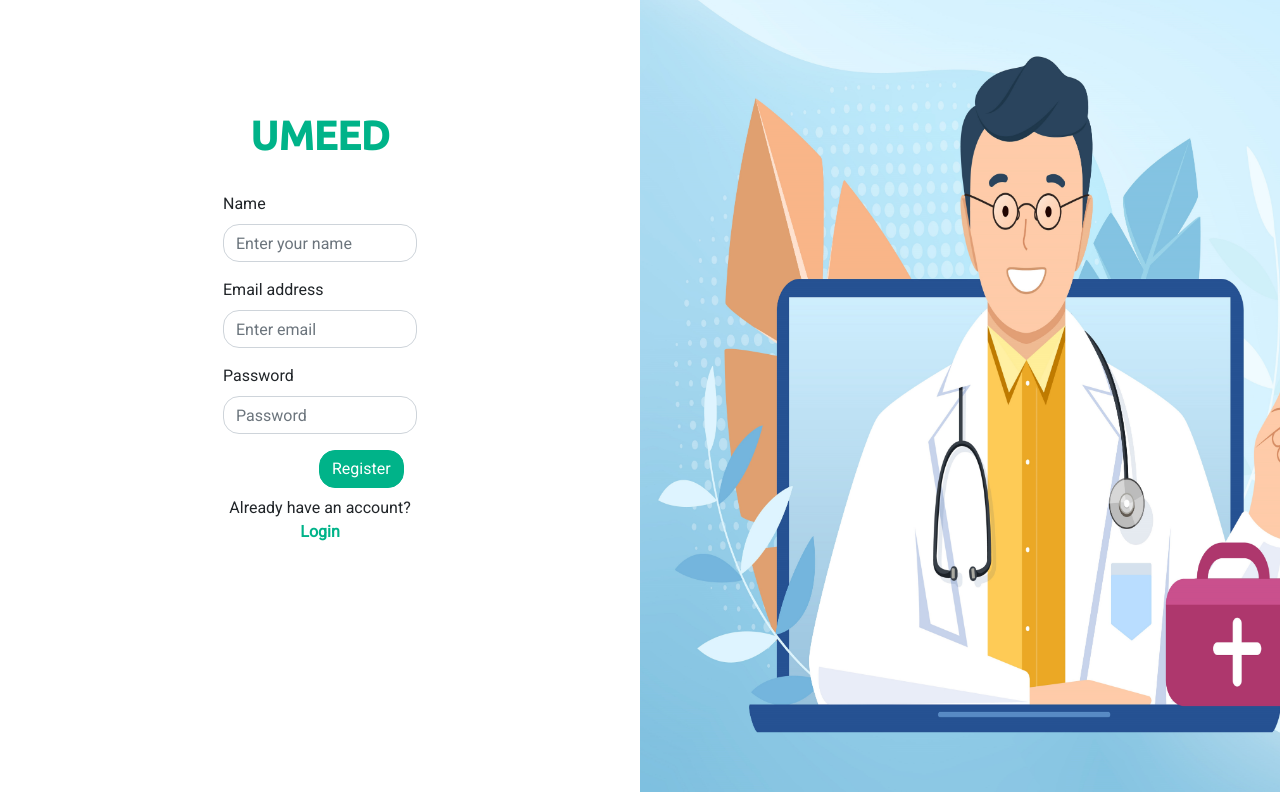
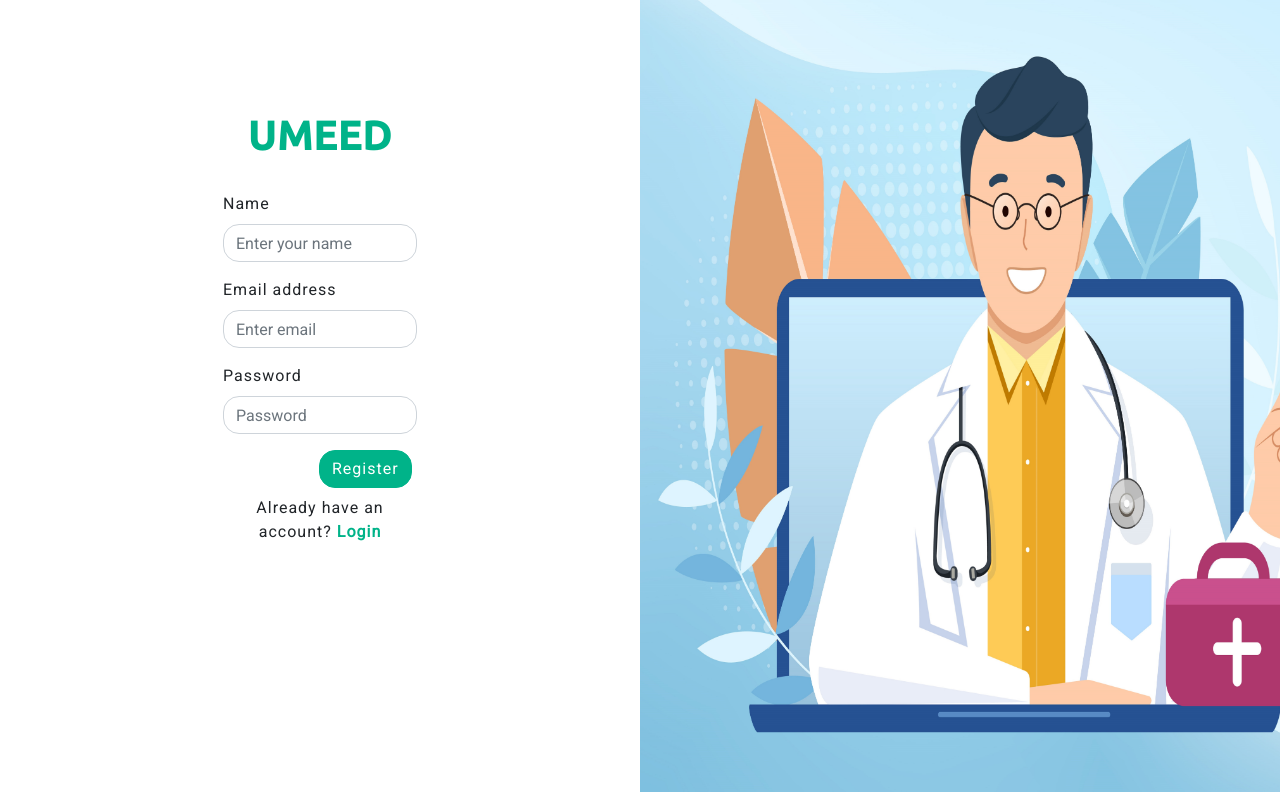
Before and after one commit to takshmehta/umeed_video_chat_, a React (Create React App) app in the folder client/: page /register in a window 1280 px wide. Built offline with nearby package versions, Linux system fonts and the light colour scheme.

Commit message:
added letter spacing

```diff
--- a/client/src/components/Email-section/Email.css
+++ b/client/src/components/Email-section/Email.css
@@ -16,12 +16,14 @@
   border-color: #00b389 !important;
   margin-left: 6rem;
   border-radius: 1rem !important;
+  letter-spacing: 1px;
 }
 
 .email-left-card {
   margin: 5rem 12rem;
   padding: 1rem 3rem;
   border: none !important;
+  letter-spacing: 1px;
 }
 
 .email-left-card .form-control {
--- a/client/src/components/Home-section/Nav-layout/Nav.css
+++ b/client/src/components/Home-section/Nav-layout/Nav.css
@@ -25,6 +25,7 @@
     border-color: #00b389!important;
     margin-left: 6rem;
     border-radius: 1rem!important;
+    letter-spacing: 1px;
 }
 .login-link{
     color: #00b389;
@@ -39,6 +40,7 @@
 .register-left-card{
     margin: 5rem 10rem;
     padding: 1rem 3rem;
+    letter-spacing: 1px;
     border: none!important;
 }
 
```
